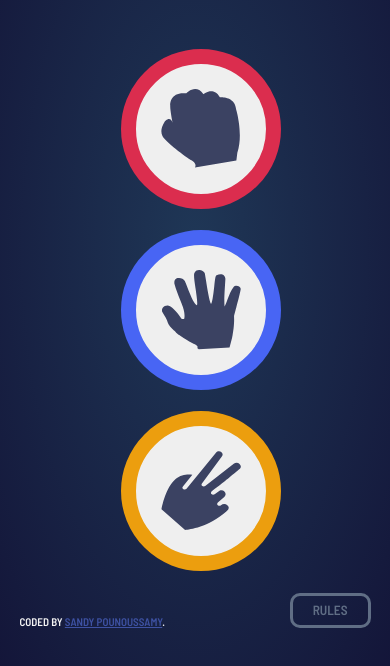
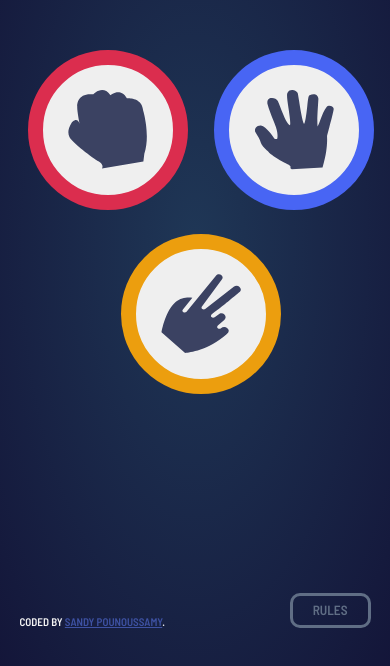
Before and after one commit to sandyMax974/rock-paper-scissors, a website: page public/index.html in a window 390 px wide. Shown: the part 174-840 px from the top of the page. Drawn offline with nearby package versions, Linux system fonts and the light colour scheme.

Commit message:
Corrected action layout on mobile screen

```diff
--- a/public/css/styles.css
+++ b/public/css/styles.css
@@ -93,7 +93,7 @@ br {
 }
 
 .actions {
-  margin: 5%;
+  /* margin: 5%; */
   text-align: center;
   display: block;
 }
```
Also changed, not shown: 1 other file.
